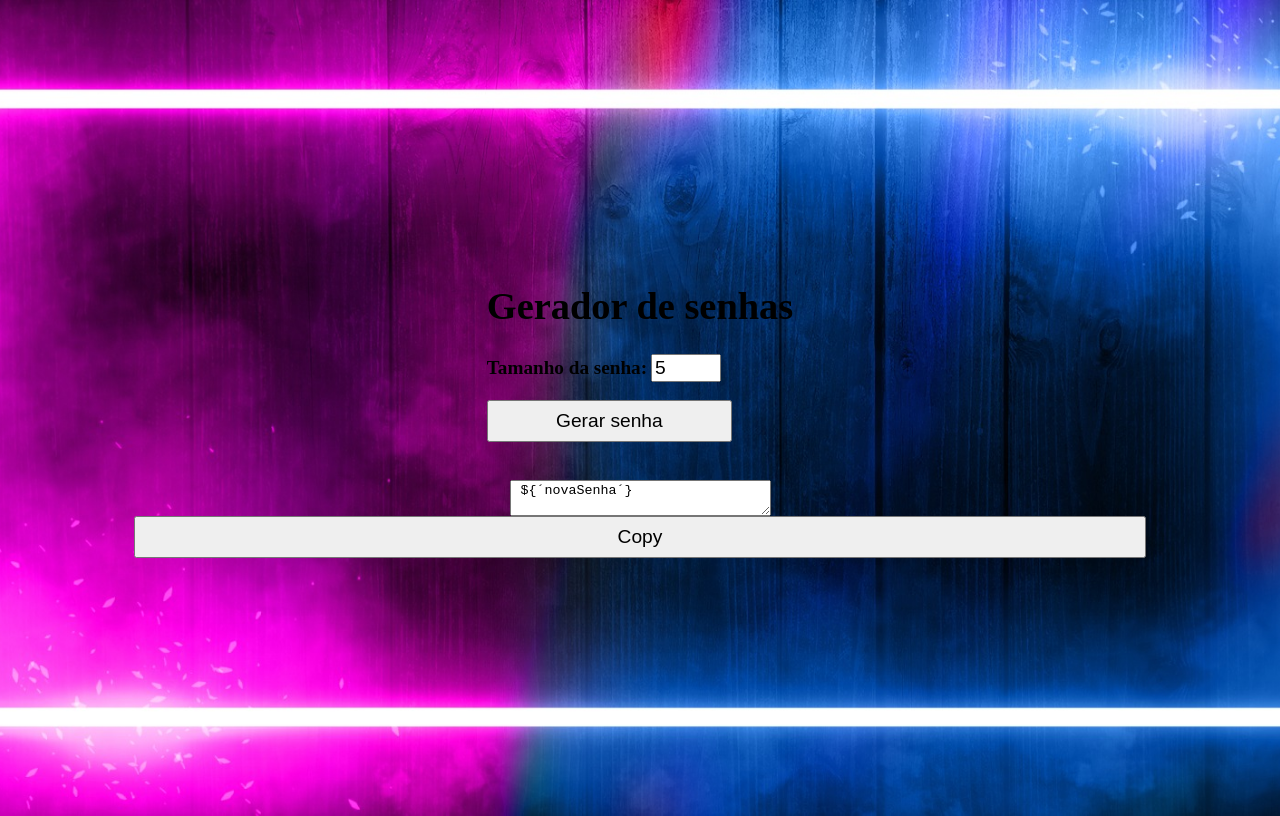
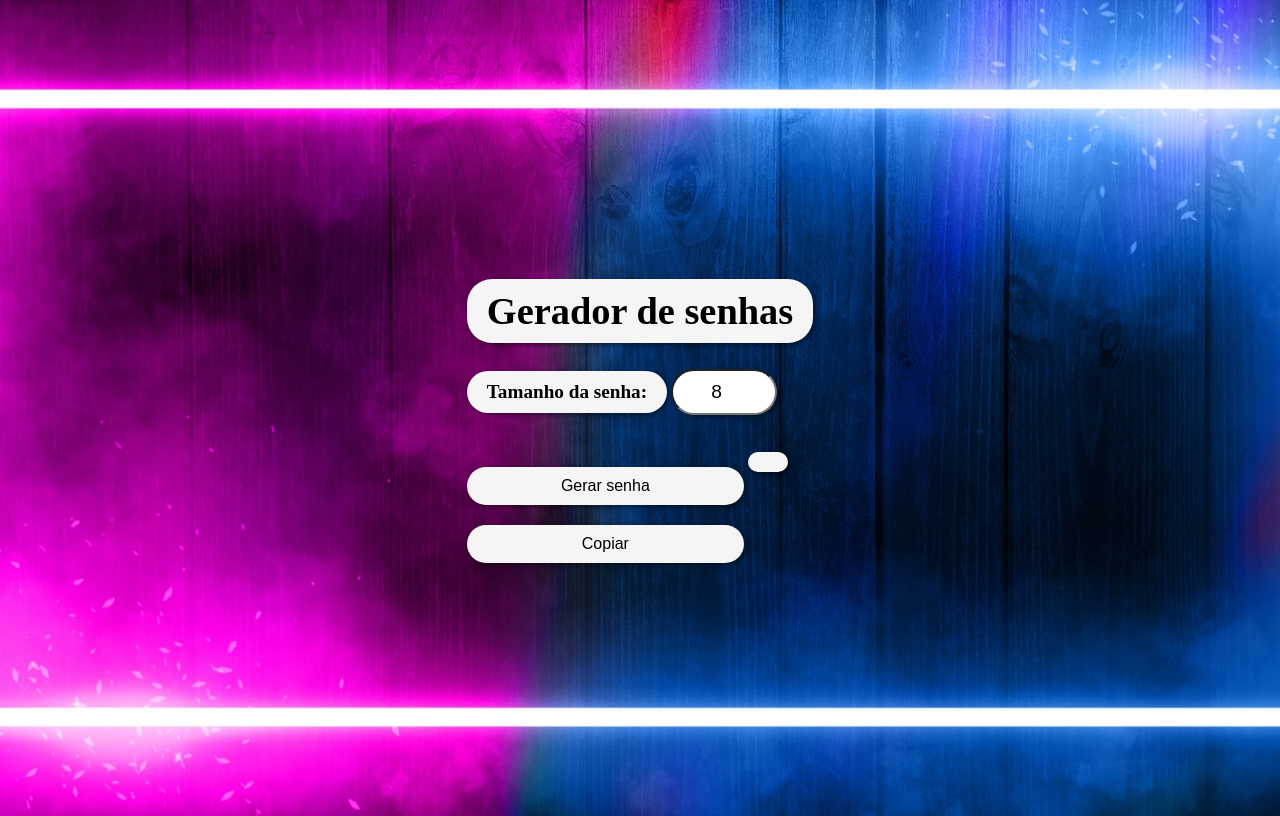
Before and after one commit to alvinhu182/geradorDeSenhas, a plain HTML site: page index.html in a window 1280 px wide. Drawn offline with Linux system fonts and the light colour scheme.

Commit message:
arrumando algumas funções e css

```diff
--- a/css/style.css
+++ b/css/style.css
@@ -2,13 +2,48 @@ button {
     width: 80%;
     font-size: 1.2rem;
     padding: 0.5rem;
+        background-color: whitesmoke;
+        border: none;
+        margin-top: 20px;
+        padding: 10px 20px;
+        text-align: center;
+        text-decoration: none;
+        display: inline-block;
+        font-size: 16px;
+        border-radius: 25px;
+        box-shadow: 2px 2px 5px rgba(0, 0, 0, 0.5);
+        transition-duration: 0.4s;
+        transition-timing-function: ease-in-out;
+
+  }
+  button:hover {
+    background-color: #e90707;
+    color: #fff;
+    cursor: pointer;
   }
   input {
     font-size: 1.2rem;
+    padding: 10px 20px;
+    text-align: center;
+    text-decoration: none;
+    display: inline-block;
+    border-radius: 25px;
+    box-shadow: 2px 2px 5px rgba(0, 0, 0, 0.5);
+    transition-duration: 0.4s;
+    transition-timing-function: ease-in-out;
   }
   label {
+    background-color: whitesmoke;
     font-size: 1.2rem;
     font-weight: bolder;
+    padding: 10px 20px;
+    text-align: center;
+    text-decoration: none;
+    display: inline-block;
+    border-radius: 25px;
+    box-shadow: 2px 2px 5px rgba(0, 0, 0, 0.5);
+    transition-duration: 0.4s;
+    transition-timing-function: ease-in-out;
   }
   body{
     background-image: url('/image/—Pngtree—abstract\ modern\ neon\ frame\ background_1178251.jpg');
@@ -21,21 +56,40 @@ button {
     justify-content: center;
     align-items: center;
     height: 100vh;
-    background-color: darkorange;
+
   }
 
   p{
+    background-color: whitesmoke;
     font-size: 1.2rem;
     font-weight: bolder;
+    padding: 10px 20px;
+    text-align: center;
+    text-decoration: none;
+    display: inline-block;
+    border-radius: 25px;
+    box-shadow: 2px 2px 5px rgba(0, 0, 0, 0.5);
+    transition-duration: 0.4s;
+    transition-timing-function: ease-in-out;
+
   }
 
+
+
+  h1 {
+    font-size: 3vw;
+    background-color: whitesmoke;
+    font-weight: bolder;
+    padding: 10px 20px;
+    text-align: center;
+    text-decoration: none;
+    border-radius: 25px;
+    box-shadow: 2px 2px 5px rgba(0, 0, 0, 0.5);
+    transition-duration: 0.4s;
+    transition-timing-function: ease-in-out;
+  }
   @media (max-width: 600px) {
     .description {
       display: none;
     }
   }
-
-
-  h1 {
-    font-size: 3vw;
-  }
--- a/index.html
+++ b/index.html
@@ -16,14 +16,15 @@
         <form>
             <h1> Gerador de senhas </h1>
             <label for="tamanho-senha">Tamanho da senha:</label>
-            <input type="number" id="tamanhoSenha" name="tamanhoSenha" min="5" max="30" value="5">
+            <input type="number" id="tamanhoSenha" name="tamanhoSenha" min="5" max="30" value="8">
             <br><br>
             <button type="button" id="gerarSenha">Gerar senha</button>
+            <p id="senhaGerada"></p>
+
+          <button type="button" id="copy" title="Copy Textarea Content">Copiar</button>
           </form>
 
-          <p id="senhaGerada"></p>
-          <textarea id="novaSenha" rows="2" cols="30"> ${´novaSenha´}  </textarea>
-          <button id="copy" title="Copy Textarea Content">Copy</button>
+
       <script src="/script/script.js"></script>
 </body>
 </html>
--- a/script/script.js
+++ b/script/script.js
@@ -12,10 +12,11 @@ function gerarSenha(tamanho) {
     const tamanhoSenha = document.getElementById("tamanhoSenha").value;
     const novaSenha = gerarSenha(tamanhoSenha);
     document.getElementById("senhaGerada").innerHTML = novaSenha;
-  });
+    document.getElementById("copy").onclick = function() {
+        var text = novaSenha
+        console.log(text)
+        alert('a Senha foi copiada')
 
-  document.getElementById("copy").onclick = function() {
-    var text = document.getElementById("novaSenha").value;
 
         navigator.clipboard.writeText(text)
         .then(() => {
@@ -24,4 +25,5 @@ function gerarSenha(tamanho) {
         .catch(err => {
             console.error('Error in copying text: ', err);
         });
-}
+
+  }});
```
Lines whose indentation alone changed are shown as unchanged.
